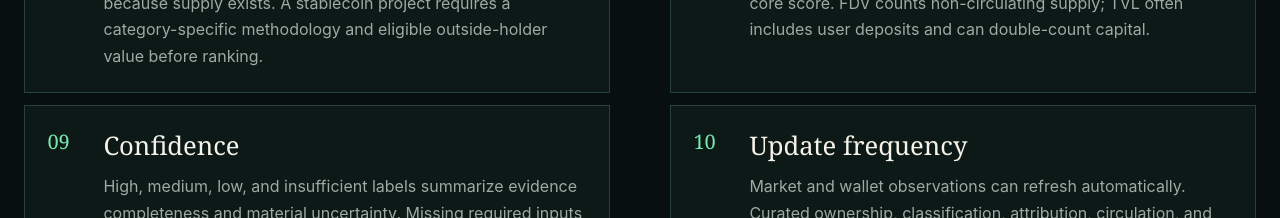
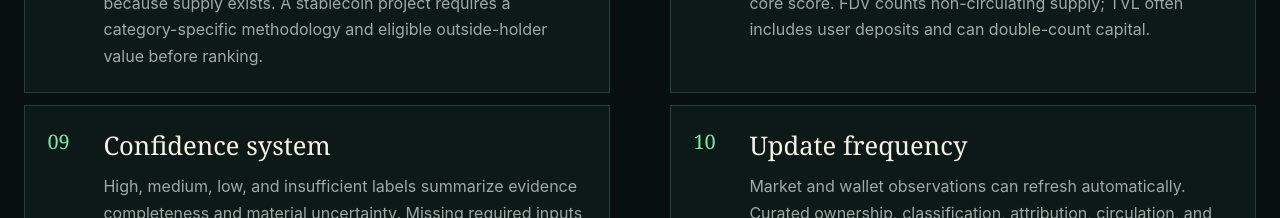
Before and after one commit to vzbrv/crypto-founders-wealth-ranking, a Next.js app in the folder apps/web/: page /methodology in a window 1280 px wide. Shown: the part 1200-1418 px from the top of the page. Built offline with nearby package versions, Linux system fonts and the light colour scheme.

Commit message:
fix: align methodology confidence heading

```diff
--- a/apps/web/app/methodology/page.tsx
+++ b/apps/web/app/methodology/page.tsx
@@ -42,7 +42,7 @@ const sections = [
     "Fully diluted valuation and total value locked are not used in the core score. FDV counts non-circulating supply; TVL often includes user deposits and can double-count capital.",
   ],
   [
-    "Confidence",
+    "Confidence system",
     "High, medium, low, and insufficient labels summarize evidence completeness and material uncertainty. Missing required inputs or blocking validation failures keep an entry unranked rather than substituting zero.",
   ],
   [
```
